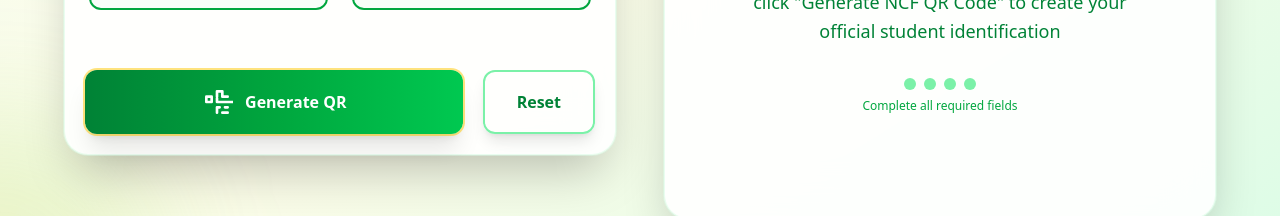
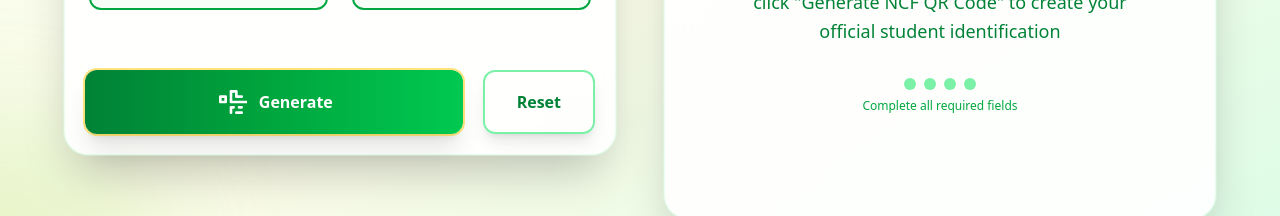
Before and after one commit to Cedrilicity/Student-QR-Generator, a React (Vite) app: page / in a window 1280 px wide. Shown: the part 528-744 px from the top of the page. Built offline with nearby package versions, Linux system fonts and the light colour scheme.

Commit message:
minor changes

```diff
--- a/src/App.tsx
+++ b/src/App.tsx
@@ -480,7 +480,7 @@ function App() {
                       <svg className="w-8 h-8 mr-3 generate-icon" fill="none" stroke="currentColor" viewBox="0 0 24 24">
                         <path strokeLinecap="round" strokeLinejoin="round" strokeWidth={2} d="M12 4v1m6 11h2m-6 0h-2v4m0-11v3m0 0h.01M12 12h4.01M16 20h4M4 12h4m12 0h4M4 8h4m4 0V4m0 0h4m0 0v4m0 0h4m0 4h-4M8 12V8m0 0H4m0 0v4m0 0h4" />
                       </svg>
-                      Generate QR
+                      Generate
                     </>
                   )}
                 </button>
```
